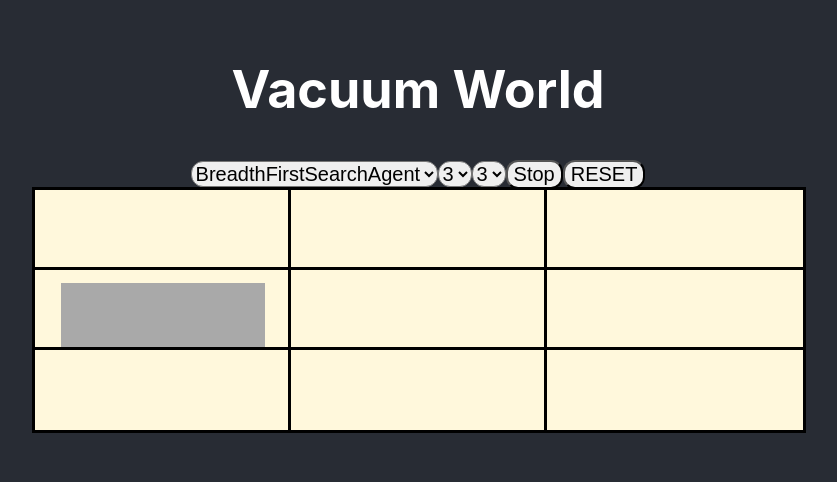
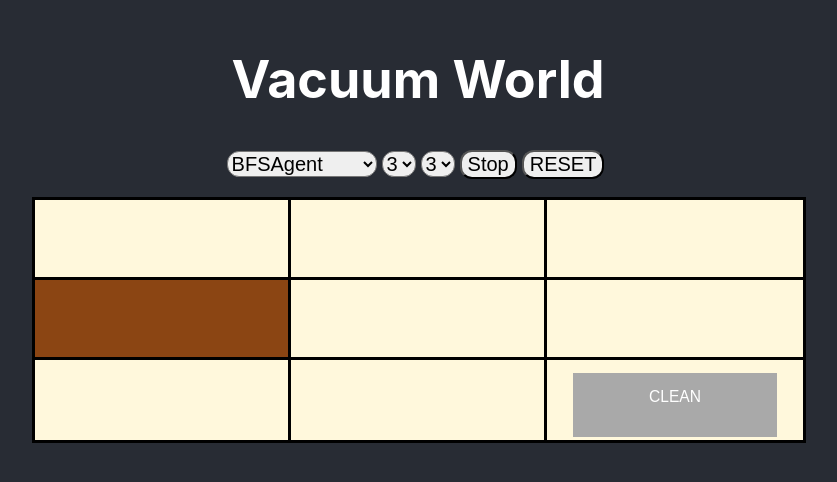
Before and after one commit to jamesGadoury/vacuum-world, a React (Create React App) app: page / in a window 1280 px wide. Shown: the part 174-656 px from the top of the page, without its empty margins (222-1059 px from the left). Built offline with nearby package versions, Linux system fonts and the light colour scheme.

Commit message:
Some styling updates - making buttons align better

```diff
--- a/src/App.css
+++ b/src/App.css
@@ -82,9 +82,14 @@ h1 {
   margin-bottom: 50px;
 }
 
+.div-pane {
+  margin-bottom: 20px;
+}
+
 .manager-button {
   font-size: 20px;
   border-radius: 12px;
+  margin-right: 5px;
 }
 
 .sim-cell {
--- a/src/Robots.js
+++ b/src/Robots.js
@@ -115,7 +115,7 @@ const DumbAgent = (world, memory) => {
    return {action: nextAction, memory: {lastAction: nextAction}};
 }
 
-const RobotTypes = ["BreadthFirstSearchAgent", "DumbAgent", "RandomAgent"];
+const RobotTypes = ["BFSAgent", "DumbAgent", "RandomAgent"];
 
 const CreateRobot = (RobotType) => {
    if (RobotType === "DumbAgent") {
@@ -124,7 +124,7 @@ const CreateRobot = (RobotType) => {
    if (RobotType === "RandomAgent") {
       return {type: RobotType, agentFunction: RandomAgent, action: "", memory: {}};
    }
-   if (RobotType === "BreadthFirstSearchAgent") {
+   if (RobotType === "BFSAgent") {
       return {type: RobotType, agentFunction: BreadthFirstSearchAgent, action: "", memory: {}};
    }
    console.log("Bad Robot Type.");
--- a/src/SimManager.js
+++ b/src/SimManager.js
@@ -3,7 +3,6 @@ import WorldSim from './WorldSim';
 import {InitWorld, UpdateWorld} from './World';
 import { RobotTypes, CreateRobot } from './Robots';
 import { UniqueKeyGenerator } from './Utilities';
-import { Actions } from './Actions';
 
 function SimManager(props) {
    const [simState, setSimState] = useState({
@@ -28,7 +27,7 @@ function SimManager(props) {
                   robot: {type: robot.type, agentFunction: robot.agentFunction, action: action, memory: memory}
                };
             })
-         }, 500)
+         }, 1000)
       } else {
          clearInterval(timer.current);
       }
```
